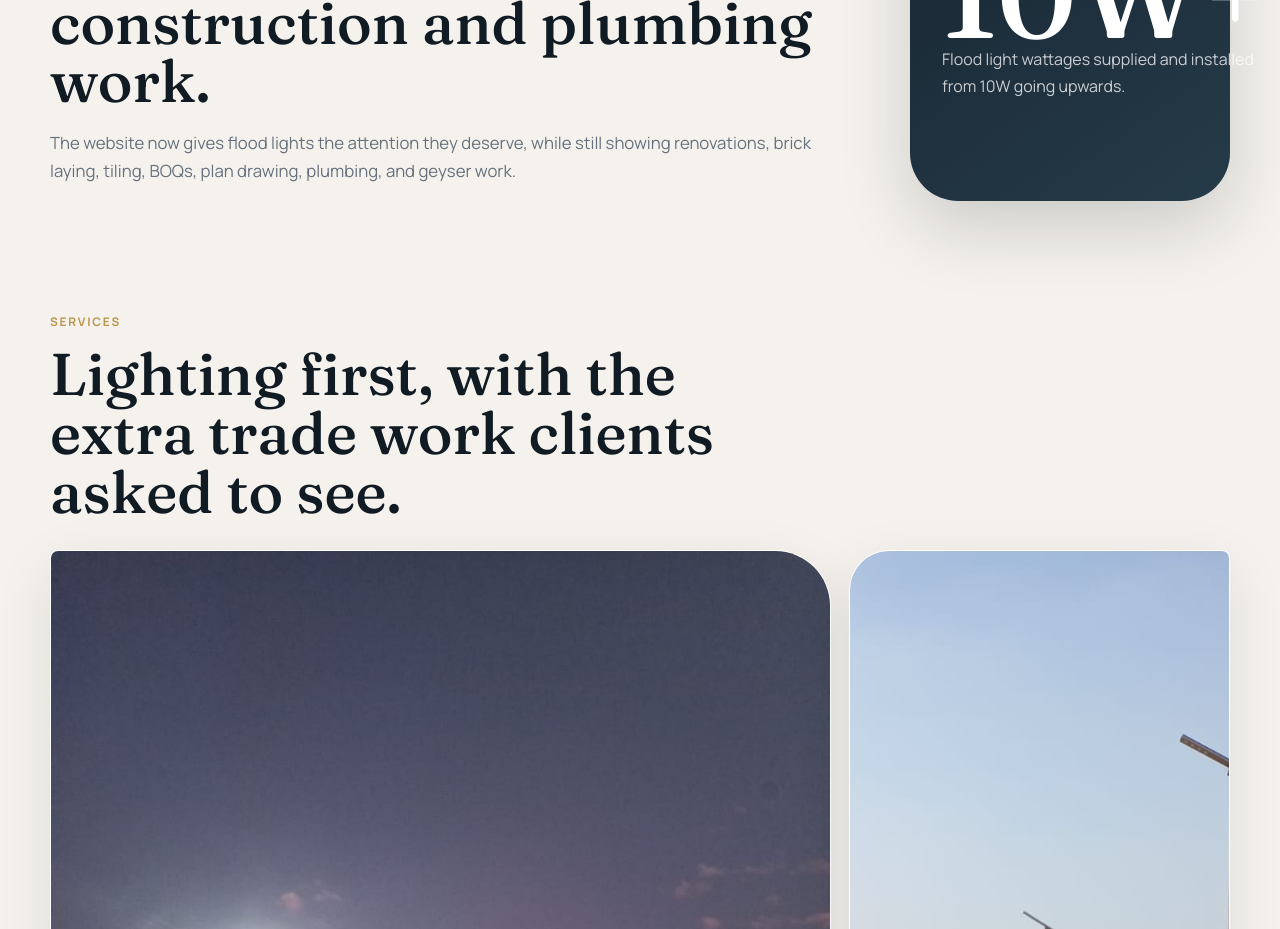
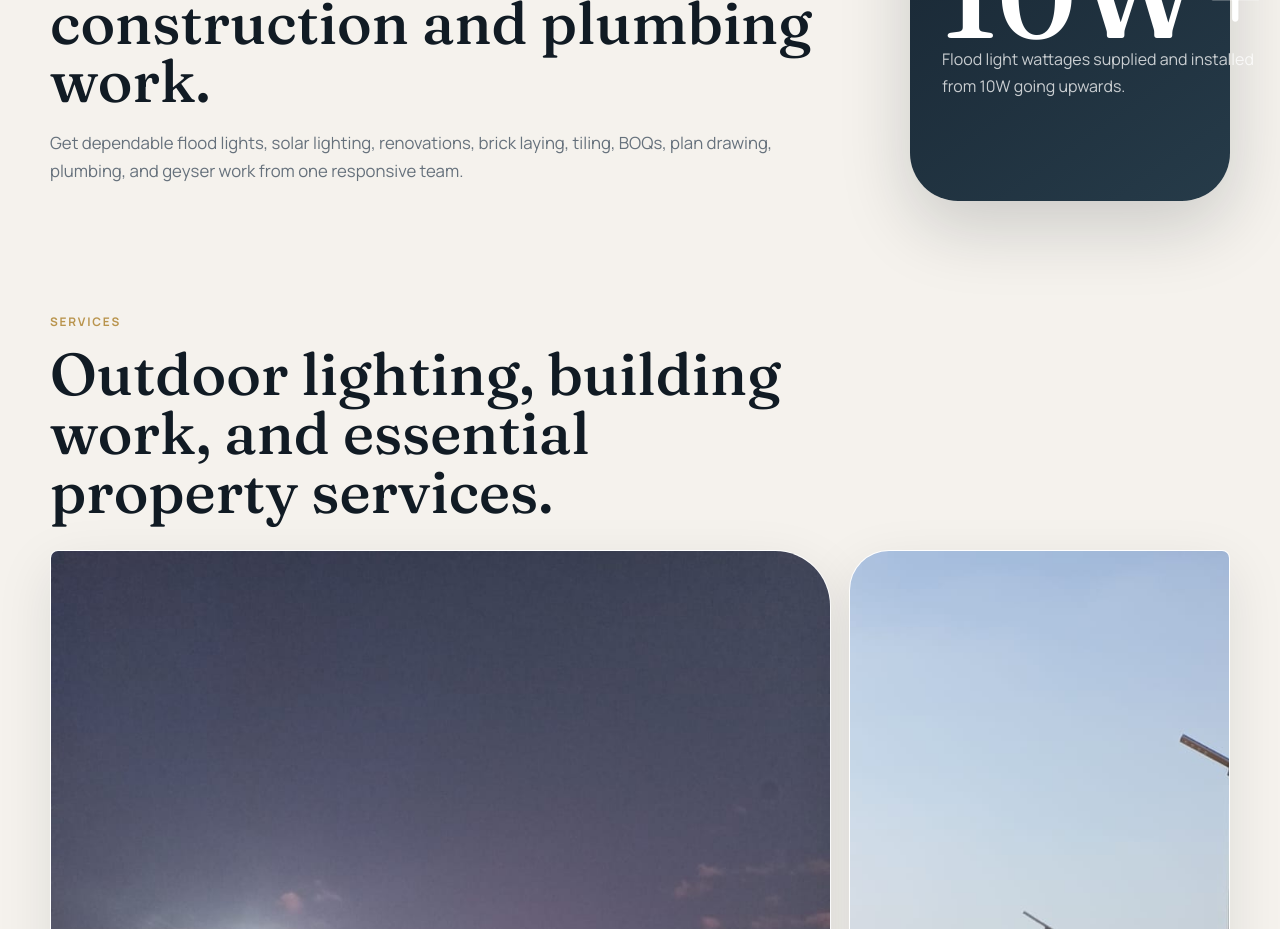
Before and after one commit to RonanJaeger721/Topsum-Electricals, a Next.js app: page / in a window 1280 px wide. Shown: the part 1000-1929 px from the top of the page. Built offline with nearby package versions, Linux system fonts and the light colour scheme.

Commit message:
Refine client-facing service copy

```diff
--- a/app/page.tsx
+++ b/app/page.tsx
@@ -191,8 +191,8 @@ export default function Home() {
             <span className="section-kicker">Topsum Electricals</span>
             <h2>Outdoor lighting is the lead service, backed by practical construction and plumbing work.</h2>
             <p>
-              The website now gives flood lights the attention they deserve, while still showing renovations, brick
-              laying, tiling, BOQs, plan drawing, plumbing, and geyser work.
+              Get dependable flood lights, solar lighting, renovations, brick laying, tiling, BOQs, plan drawing,
+              plumbing, and geyser work from one responsive team.
             </p>
           </div>
           <div className="intro-stat">
@@ -204,7 +204,7 @@ export default function Home() {
         <section className="services" id="services">
           <div className="section-heading">
             <span className="section-kicker">Services</span>
-            <h2>Lighting first, with the extra trade work clients asked to see.</h2>
+            <h2>Outdoor lighting, building work, and essential property services.</h2>
           </div>
           <div className="service-grid">
             {serviceCards.map((service, index) => (
```
